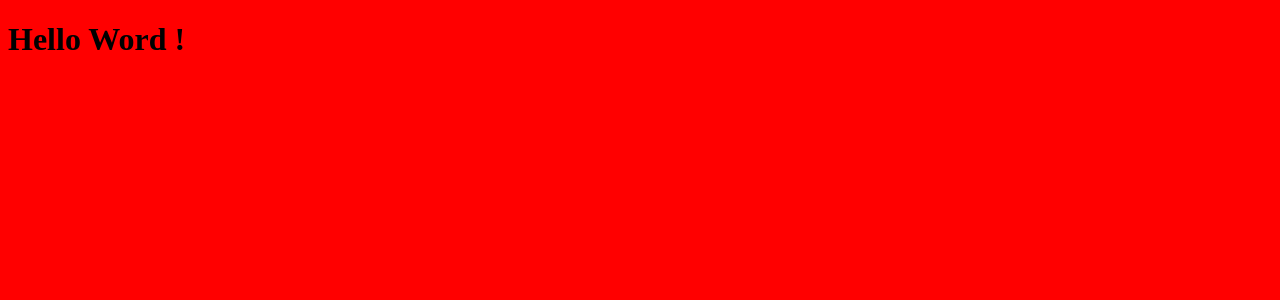
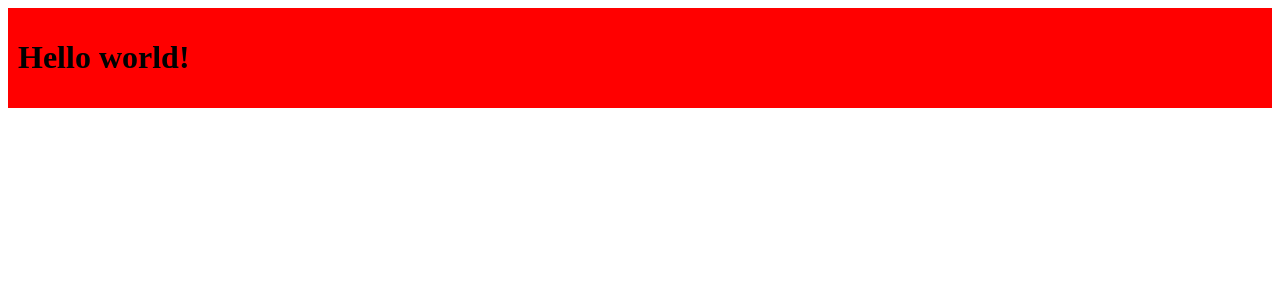
Before and after one commit to Italovini223/rocketnotes-frontend, a React (Vite) app: page / in a window 1280 px wide. Shown: the top 300 px of the page. Built offline with nearby package versions, Linux system fonts and the light colour scheme.

Commit message:
✨feat: code in CSSinJS classroom

```diff
--- a/package.json
+++ b/package.json
@@ -10,7 +10,8 @@
   },
   "dependencies": {
     "react": "^18.2.0",
-    "react-dom": "^18.2.0"
+    "react-dom": "^18.2.0",
+    "styled-components": "^5.3.5"
   },
   "devDependencies": {
     "@types/react": "^18.0.17",
--- a/src/pages/Details/index.jsx
+++ b/src/pages/Details/index.jsx
@@ -1,7 +1,10 @@
-import "./styles.css";
+import { Container } from "./styles";
+
 
 export function Details(){
   return(
-    <h1>Hello Word !</h1>
+    <Container>
+      <h1>Hello world!</h1>
+    </Container>
   )
 }
--- a/src/pages/Details/styles.css
+++ /dev/null
@@ -1,3 +0,0 @@
-body {
-  background: red;
-}
--- /dev/null
+++ b/src/pages/Details/styles.js
@@ -0,0 +1,6 @@
+import styled from "styled-components"
+
+export const Container = styled.div`
+  background: red;
+  padding: 10px;
+`;
```
Also changed, not shown: 1 other file (tests, documents, lock files or other folders).
